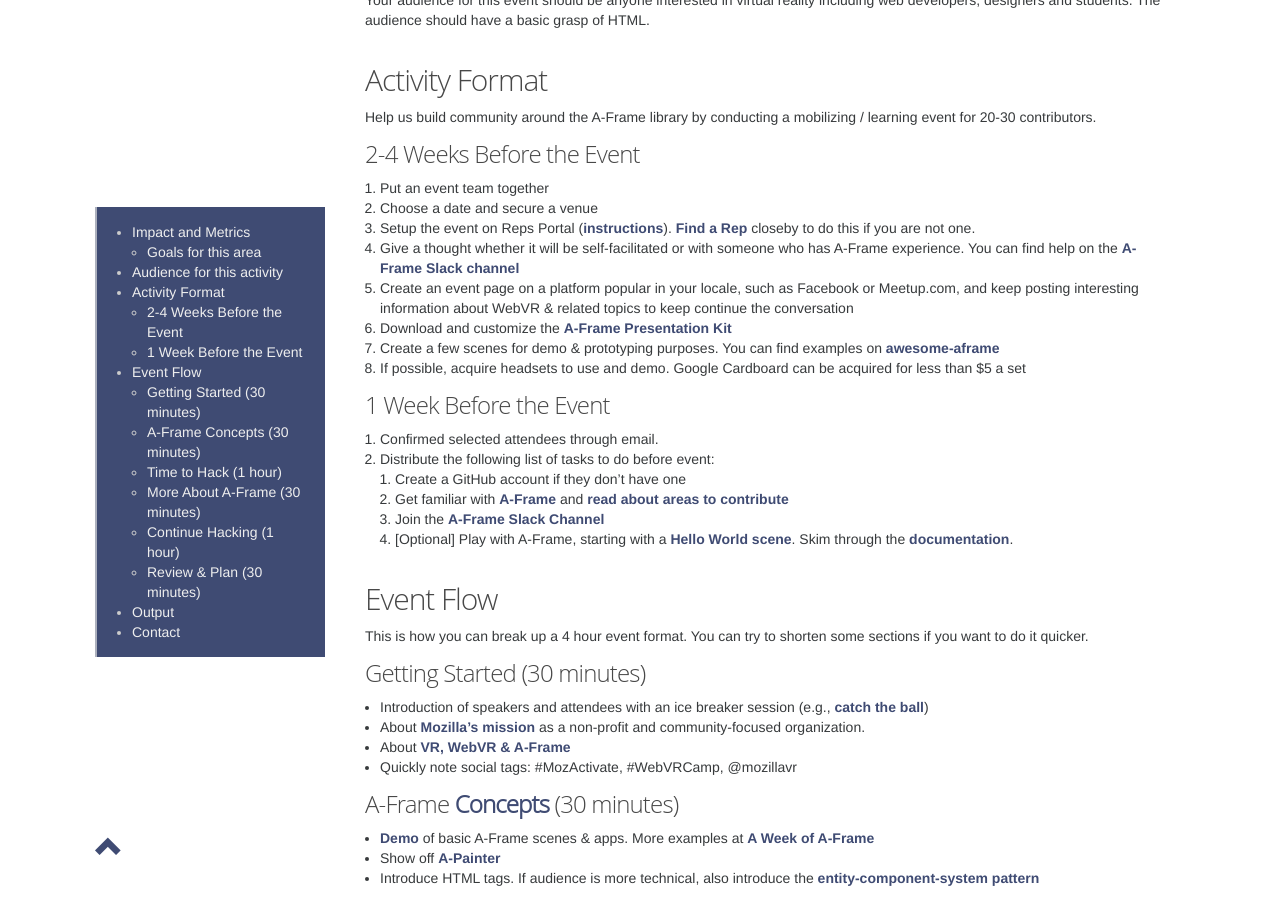
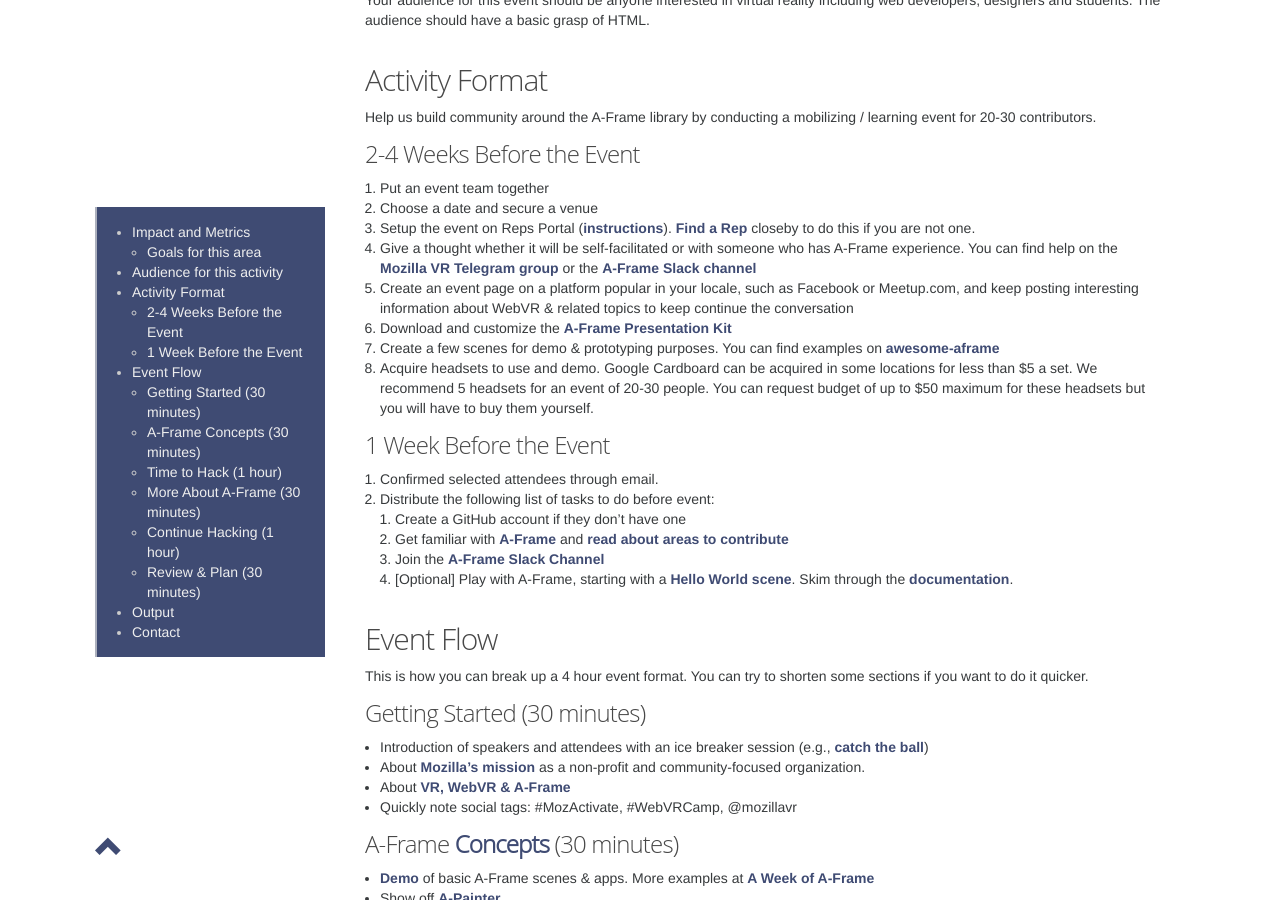
Before and after one commit to mozilla/activate.mozilla.community, a Jekyll site: the page built from _pages/developer-engagement/webvr-camp.md, in a window 1280 px wide and 900 px high, scrolled down 767 px. Built offline with Jekyll 4.4.1, drawn with Linux system fonts in a browser that asks for light colours; some web fonts are replaced.

Commit message:
Issue #46 : More tweaks to WebVR activity

```diff
--- a/_pages/developer-engagement/webvr-camp.md
+++ b/_pages/developer-engagement/webvr-camp.md
@@ -44,11 +44,11 @@
 1. Put an event team together
 2. Choose a date and secure a venue
 3. Setup the event on Reps Portal ([instructions](https://wiki.mozilla.org/ReMo/SOPs/Event_hosting)). [Find a Rep](https://reps.mozilla.org/people/) closeby to do this if you are not one.
-4. Give a thought whether it will be self-facilitated or with someone who has A-Frame experience. You can find help on the [A-Frame Slack channel](https://aframevr-slack.herokuapp.com/)
+4. Give a thought whether it will be self-facilitated or with someone who has A-Frame experience. You can find help on the [Mozilla VR Telegram group](https://telegram.me/MozillaVR) or the [A-Frame Slack channel](https://aframevr-slack.herokuapp.com/)
 5. Create an event page on a platform popular in your locale, such as Facebook or Meetup.com, and keep posting interesting information about WebVR & related topics to keep continue the conversation
 6. Download and customize the [A-Frame Presentation Kit](https://github.com/aframevr/aframe-presentation-kit)
 7. Create a few scenes for demo & prototyping purposes. You can find examples on [awesome-aframe](https://github.com/aframevr/awesome-aframe)
-8. If possible, acquire headsets to use and demo. Google Cardboard can be acquired for less than $5 a set
+8. Acquire headsets to use and demo. Google Cardboard can be acquired in some locations for less than $5 a set. We recommend 5 headsets for an event of 20-30 people. You can request budget of up to $50 maximum for these headsets but you will have to buy them yourself.
 
 ### 1 Week Before the Event
 
```
